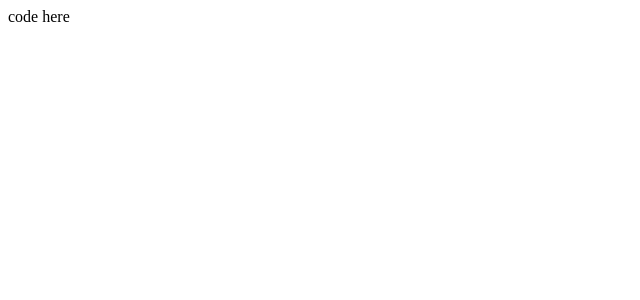
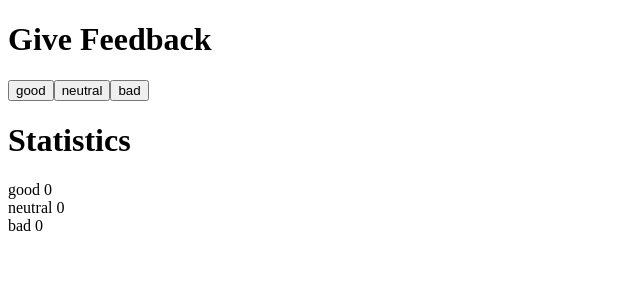
Before and after one commit to curryworry/fso, a React (Vite) app in the folder part1/unicafe/: page / in a window 1280 px wide. Shown: the top 300 px of the page, without its empty margins (0-640 px from the left). Built offline with nearby package versions, Linux system fonts and the light colour scheme.

Commit message:
button tracker and display implemented

```diff
--- a/part1/unicafe/src/App.jsx
+++ b/part1/unicafe/src/App.jsx
@@ -1,4 +1,20 @@
 import { useState } from 'react'
+
+const Button = ({text, clickHandler}) => {
+    return (
+        <button onClick={()=>clickHandler({text})}>{text}</button>
+    )
+}
+
+const Heading = ({text}) =><div><h1>{text}</h1></div>
+
+const Total = ({text,value}) => {
+    return (
+        <div>{text} {value}</div>
+    )
+}
+
+
 
 const App = () => {
   // save clicks of each button to its own state
@@ -6,9 +22,30 @@ const App = () => {
   const [neutral, setNeutral] = useState(0)
   const [bad, setBad] = useState(0)
 
+  const handleClick = ({text}) => {
+    console.log('button clicked, value is',text);
+    if(text=='good'){
+        console.log('entered good condition');
+        setGood(good+1);
+    }
+    else if(text=='neutral'){
+        setNeutral(neutral+1);
+    }
+    else if(text=='bad'){
+        setBad(bad+1);
+    }
+}
+
   return (
     <div>
-      code here
+      <Heading text='Give Feedback'/>
+      <Button text='good' clickHandler = {handleClick}/>
+      <Button text='neutral' clickHandler = {handleClick}/>
+      <Button text='bad' clickHandler = {handleClick}/>
+      <Heading text='Statistics'/>
+      <Total text='good' value={good}/>
+      <Total text='neutral' value={neutral}/>
+      <Total text='bad' value={bad}/>
     </div>
   )
 }
```
Also changed, not shown: part1/unicafe/.eslintrc.cjs.
